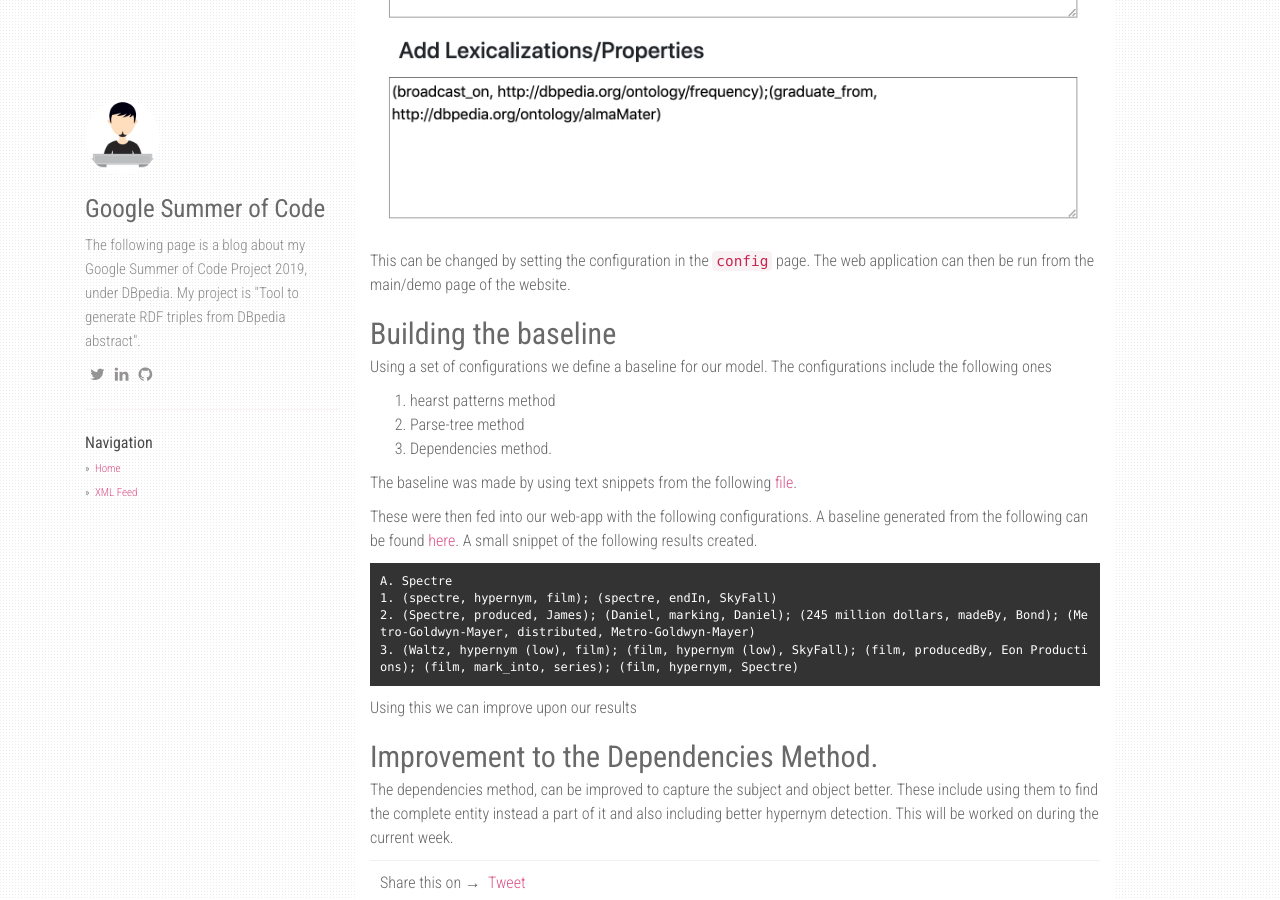
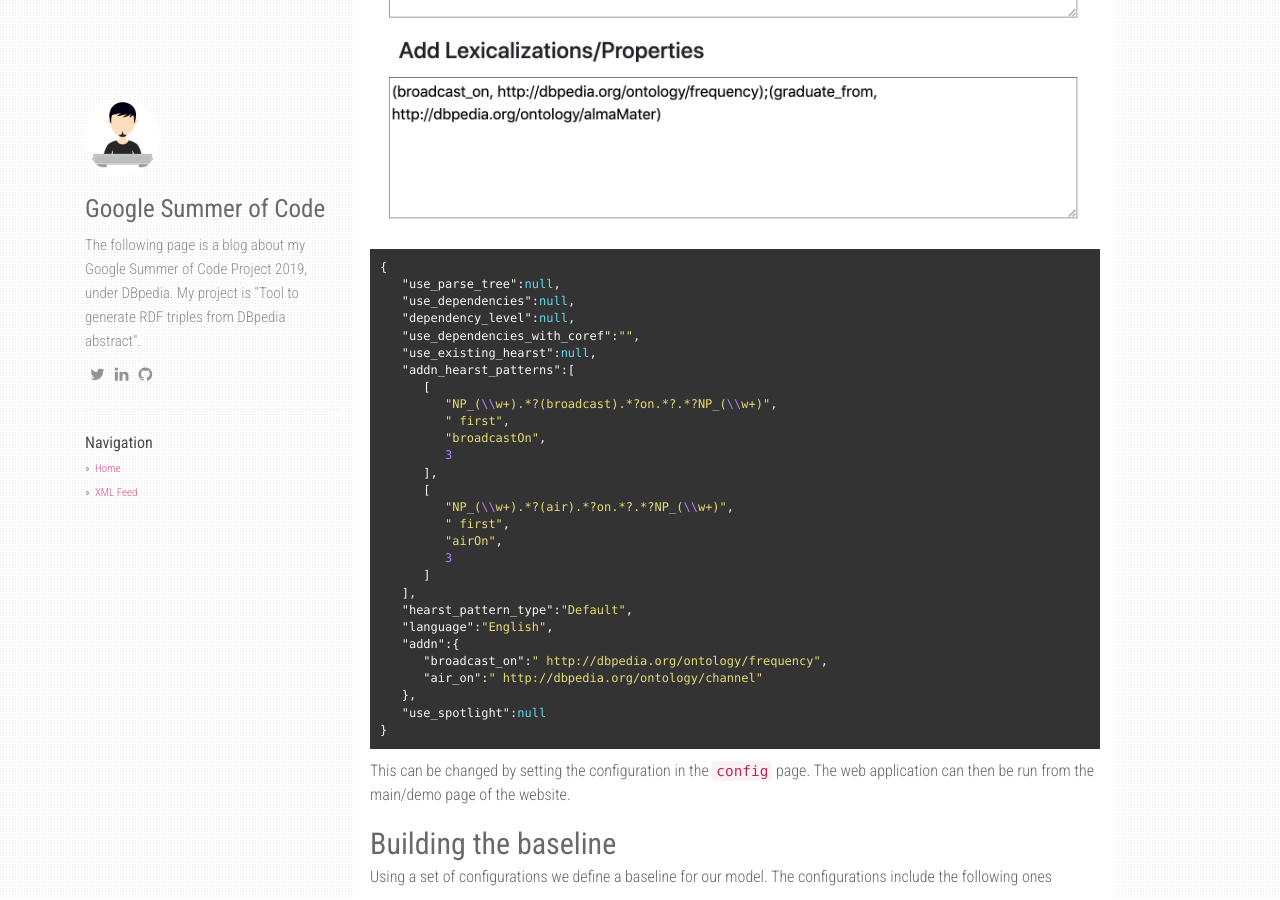
Before and after one commit to sahitpj/gs, a Jekyll site: the page built from docs/_posts/2019-08-04-Week-10.md, in a window 1280 px wide and 900 px high, scrolled down 486 px. Built offline with Jekyll 4.4.1, drawn with Linux system fonts in a browser that asks for light colours; nearby versions of some CDN libraries; comment, search, counter and statistics services are not loaded.

Commit message:
missing pictures and errors corrected

````diff
--- a/docs/_posts/2019-08-04-Week-10.md
+++ b/docs/_posts/2019-08-04-Week-10.md
@@ -11,6 +11,37 @@ In this week, we focused on working to create a baseline for our created model.
 The additional confiugurations added to the web applications, now allows users to set a pre-defined configuration for the web-app. This can be modified to override, hearst patterns and DBpedia property lexicalisation. The configuration for the web application is now stored by the application in a json.
 
 ![image](https://sahitpj.github.io/gs/assets/extraConfig.png)
+
+```json
+{
+   "use_parse_tree":null,
+   "use_dependencies":null,
+   "dependency_level":null,
+   "use_dependencies_with_coref":"",
+   "use_existing_hearst":null,
+   "addn_hearst_patterns":[
+      [
+         "NP_(\\w+).*?(broadcast).*?on.*?.*?NP_(\\w+)",
+         " first",
+         "broadcastOn",
+         3
+      ],
+      [
+         "NP_(\\w+).*?(air).*?on.*?.*?NP_(\\w+)",
+         " first",
+         "airOn",
+         3
+      ]
+   ],
+   "hearst_pattern_type":"Default",
+   "language":"English",
+   "addn":{
+      "broadcast_on":" http://dbpedia.org/ontology/frequency",
+      "air_on":" http://dbpedia.org/ontology/channel"
+   },
+   "use_spotlight":null
+}
+```
 
 This can be changed by setting the configuration in the `config` page. The web application can then be run from the main/demo page of the website.
 
````
